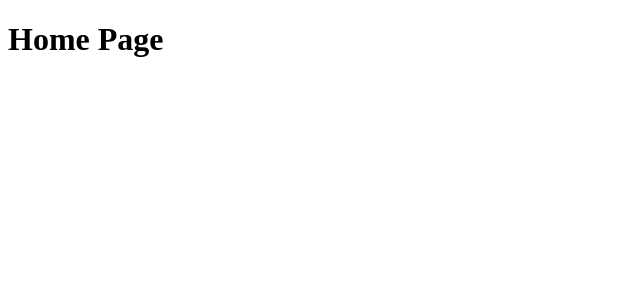
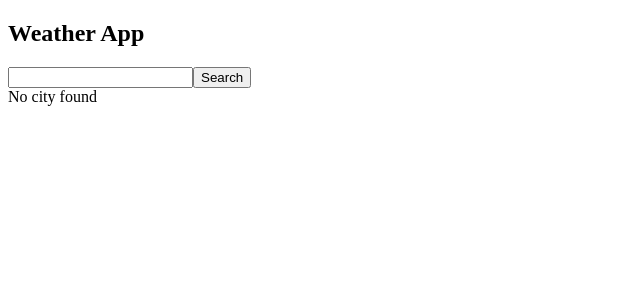
Before and after one commit to realdreamer/react-redux-weather-app, a React (Create React App) app: page / in a window 1280 px wide. Shown: the top 300 px of the page, without its empty margins (0-640 px from the left). Built offline with nearby package versions, Linux system fonts and the light colour scheme.

Commit message:
Setup Home page and added setup for redux

```diff
--- a/package.json
+++ b/package.json
@@ -14,6 +14,9 @@
     "eject": "react-scripts eject"
   },
   "devDependencies": {
-    "react-router-dom": "^4.2.2"
+    "react-redux": "^5.0.7",
+    "react-router-dom": "^4.2.2",
+    "redux": "^4.0.0",
+    "redux-thunk": "^2.2.0"
   }
 }
--- /dev/null
+++ b/src/components/CityList/CityList.js
@@ -0,0 +1,23 @@
+import React from 'react';
+import { Link } from 'react-router-dom';
+
+const CityList = ( {city} ) => {
+  if (city.length > 0 ) {
+    return (<div className="list">
+            { city.map((city) => {
+                return (
+                  <div className="city" key={city.woeid}>
+                    <Link to={"/location/"+city.woeid}>{city.title}</Link>
+                  </div>
+                )
+              })
+            }
+          </div>
+    );
+  }
+  else {
+    return <div className="no-results">No city found</div>;
+  }
+};
+
+export default CityList;
--- /dev/null
+++ b/src/components/Header/Header.js
@@ -0,0 +1,11 @@
+import React from "react";
+import SearchForm from "../SearchForm/SearchForm";
+
+const Header = props => (
+  <header>
+    <h1>Weather App</h1>
+    <SearchForm onSearch={props.onSearch} />
+  </header>
+);
+
+export default Header;
--- /dev/null
+++ b/src/components/SearchForm/SearchForm.js
@@ -0,0 +1,52 @@
+import React, { Component } from "react";
+// import { connect } from 'react-redux';
+// import { citySearchAction } from '../../actions';
+
+class SearchForm extends Component {
+  constructor(props) {
+    super(props);
+    this.state = {
+      searchText: ""
+    };
+    this.handleSearchTextChange = this.handleSearchTextChange.bind(this);
+    this.onSubmit = this.onSubmit.bind(this);
+  }
+  handleSearchTextChange(event) {
+    this.setState({
+      searchText: event.target.value
+    });
+  }
+  onSubmit(e) {
+    e.preventDefault();
+    const searchValue = this.state.searchText;
+    this.props.onSearch(searchValue);
+  }
+  render() {
+    return (
+      <div className="header-search">
+        <form
+          name="city-form"
+          id="city-form"
+          className="city-form"
+          onSubmit={this.onSubmit}
+        >
+          <input
+            type="text"
+            name="city-search__input"
+            id="city-search"
+            value={this.state.searchText}
+            onChange={this.handleSearchTextChange}
+          />
+          <input
+            type="submit"
+            name="city-search__btn"
+            id="city-search-btn"
+            value="Search"
+          />
+        </form>
+      </div>
+    );
+  }
+}
+
+export default SearchForm;
--- a/src/containers/Home.js
+++ b/src/containers/Home.js
@@ -1,9 +1,28 @@
-import React from 'react';
+import React, { Component } from 'react';
 
-const Home = () => (
-  <div className="home-page">
-    <h1>Home Page</h1>
-  </div>
-)
+import Header from '../components/Header/Header';
+import CityList from '../components/CityList/CityList';
+
+class Home extends Component {
+  constructor(props) {
+    super(props);
+    this.state = {
+      city: []
+    }
+  }
+  render() {
+    const { city } = this.state;
+    const action = {
+      onSearch: this.props.onSearch
+    };
+
+    return <section className="homePage">
+        <Header onSearch={action.onSearch} />
+        <div className="cityLists">
+          <CityList city={city}/>
+        </div>
+      </section>;
+  }
+}
 
 export default Home;
```
Also changed, not shown: 1 other file (tests, documents, lock files or other folders).
